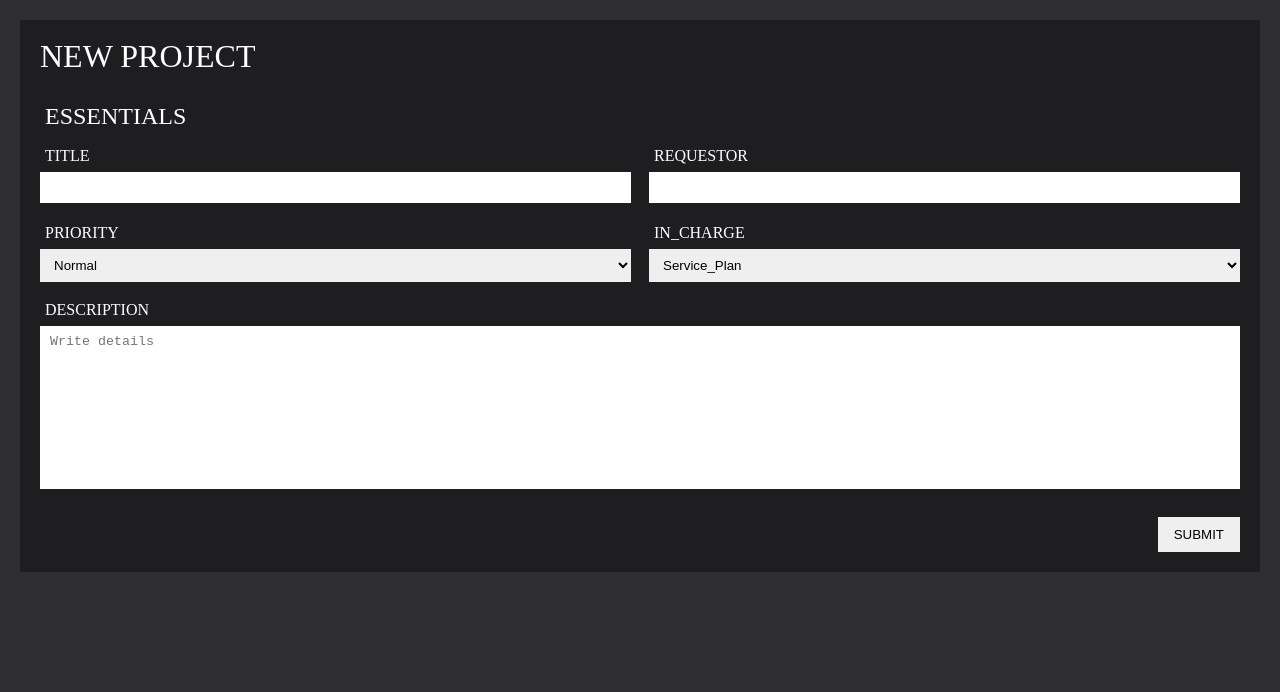
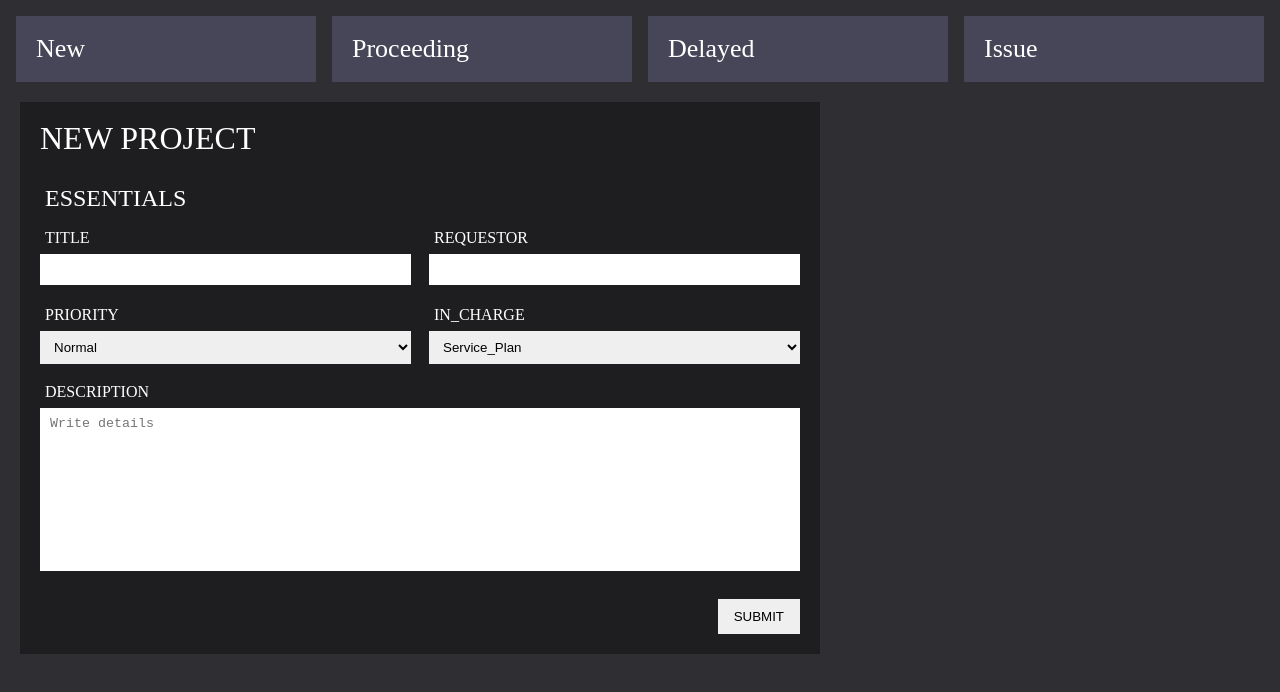
Before and after one commit to Cj-K-7/Project-management, a React (Create React App) app: page / in a window 1280 px wide. Shown: the top 692 px of the page. Built offline with nearby package versions, Linux system fonts and the light colour scheme.

Commit message:
category Drag&Drop

```diff
--- a/src/App.tsx
+++ b/src/App.tsx
@@ -1,19 +1,25 @@
-import { DragDropContext } from "react-beautiful-dnd";
 import { ThemeProvider } from "styled-components";
 import GlobalStyled from "./styles/Global-styled";
 import { darkTheme, lightTheme } from "./styles/theme";
 import { useRecoilValue } from "recoil";
-import { darkThemeAtom } from "./atoms";
+import { darkThemeAtom, dataAtom } from "./atoms";
 import Form from "./components/Form";
+import { useEffect } from "react";
+import LeaderBoard from "./components/LeaderBoard";
 
 function App() {
   const isDark = useRecoilValue(darkThemeAtom);
+  const data = useRecoilValue(dataAtom);
+
+  useEffect(() => {
+    localStorage.setItem("projects", JSON.stringify(data));
+  }, [data]);
+
   return (
     <ThemeProvider theme={isDark ? darkTheme : lightTheme}>
-      <DragDropContext onDragEnd={() => {}}>
-        <GlobalStyled />
-        <Form />
-      </DragDropContext>
+      <GlobalStyled />
+      <LeaderBoard />
+      <Form />
     </ThemeProvider>
   );
 }
--- a/src/atoms.tsx
+++ b/src/atoms.tsx
@@ -33,7 +33,7 @@ interface IDataAtom {
 }
 
 export const dataAtom = atom<IDataAtom>({
-  key: "AllProjects",
+  key: "allData",
   default: {
     New: [],
     Proceeding: [],
--- /dev/null
+++ b/src/components/Board.tsx
@@ -0,0 +1,35 @@
+import { Draggable, Droppable } from "react-beautiful-dnd";
+import styled from "styled-components";
+
+const BoardBox = styled.div`
+  max-width: 100%;
+  max-height: fit-content;
+  padding: 20px;
+  background-color: ${(p) => p.theme.BgColor_dim};
+`;
+const Title = styled.h1`
+  font-size: 26px;
+`;
+
+interface IBoadProps {
+  title: string;
+  index: number;
+}
+
+function Board({ title, index }: IBoadProps) {
+  return (
+    <Draggable draggableId={title} index={index}>
+      {(props) => (
+          <BoardBox
+          ref={props.innerRef}
+          {...props.dragHandleProps}
+          {...props.draggableProps}
+          >
+            <Title>{title}</Title>
+        </BoardBox>
+      )}
+    </Draggable>
+  );
+}
+
+export default Board;
--- a/src/components/Form.tsx
+++ b/src/components/Form.tsx
@@ -1,5 +1,6 @@
 import { useForm } from "react-hook-form";
-import { Departments, IForm, Priority } from "../atoms";
+import { useSetRecoilState } from "recoil";
+import { dataAtom, Departments, IForm, Priority } from "../atoms";
 import {
   FormBox,
   FormDoc,
@@ -18,6 +19,7 @@ import {
 } from "./FormComponents";
 
 function Form() {
+  const setData = useSetRecoilState(dataAtom);
   const {
     register,
     handleSubmit,
@@ -27,6 +29,9 @@ function Form() {
 
   const onSubmit = (data: IForm) => {
     data.id= Date.now();
+    setData((pre)=>{
+      return {...pre, ["New"]: [ data, ...pre["New"]]}
+    })
     setValue("title", "");
   };
 
--- a/src/components/FormComponents.ts
+++ b/src/components/FormComponents.ts
@@ -1,6 +1,7 @@
 import styled from "styled-components";
 
 export const FormBox = styled.div`
+  max-width: 800px;
   margin: 20px;
   background-color: ${(props) => props.theme.BgColor_bold};
 `;
--- /dev/null
+++ b/src/components/LeaderBoard.tsx
@@ -0,0 +1,51 @@
+import { DragDropContext, Droppable, DropResult } from "react-beautiful-dnd";
+import { useRecoilState } from "recoil";
+import styled from "styled-components";
+import { dataAtom } from "../atoms";
+import Board from "./Board";
+
+const Container = styled.div`
+  margin: 16px;
+  gap: 16px;
+  display: grid;
+  grid-template-columns: repeat(4, 1fr);
+`;
+
+function LeaderBoard() {
+  const [data, setData] = useRecoilState(dataAtom);
+  const onDragEnd = (props: DropResult) => {
+    console.log(props);
+    const {
+      destination,
+      source: { droppableId, index },
+    } = props;
+    if (!destination) return;
+    if (destination.droppableId === droppableId) {
+      setData((data) => {
+        const entries = Object.entries(data);
+        const [item] = entries.splice(index, 1);
+        entries.splice(destination.index, 0, item);
+        return entries.reduce(
+          (rest, [key, arr]) => ({ ...rest, [key]: arr }),
+          {}
+        );
+      });
+    }
+  };
+  return (
+    <DragDropContext onDragEnd={onDragEnd}>
+      <Droppable droppableId="LeadrBoard" direction="horizontal">
+        {(props) => (
+          <Container ref={props.innerRef} {...props.droppableProps}>
+            {Object.keys(data).map((key, index) => (
+              <Board key={key} title={key} index={index} />
+            ))}
+            {props.placeholder}
+          </Container>
+        )}
+      </Droppable>
+    </DragDropContext>
+  );
+}
+
+export default LeaderBoard;
```
Also changed, not shown: src/components/Card.tsx (added, +8 -0 lines).
